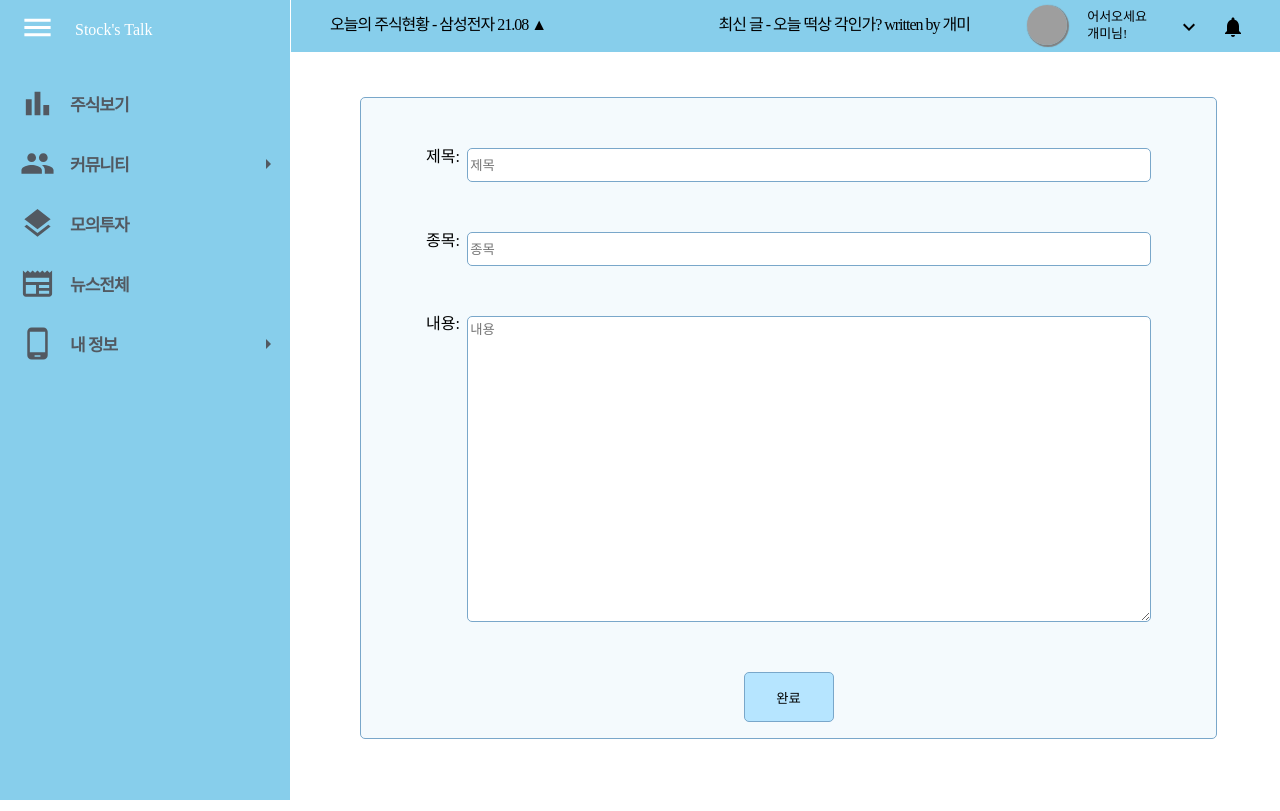
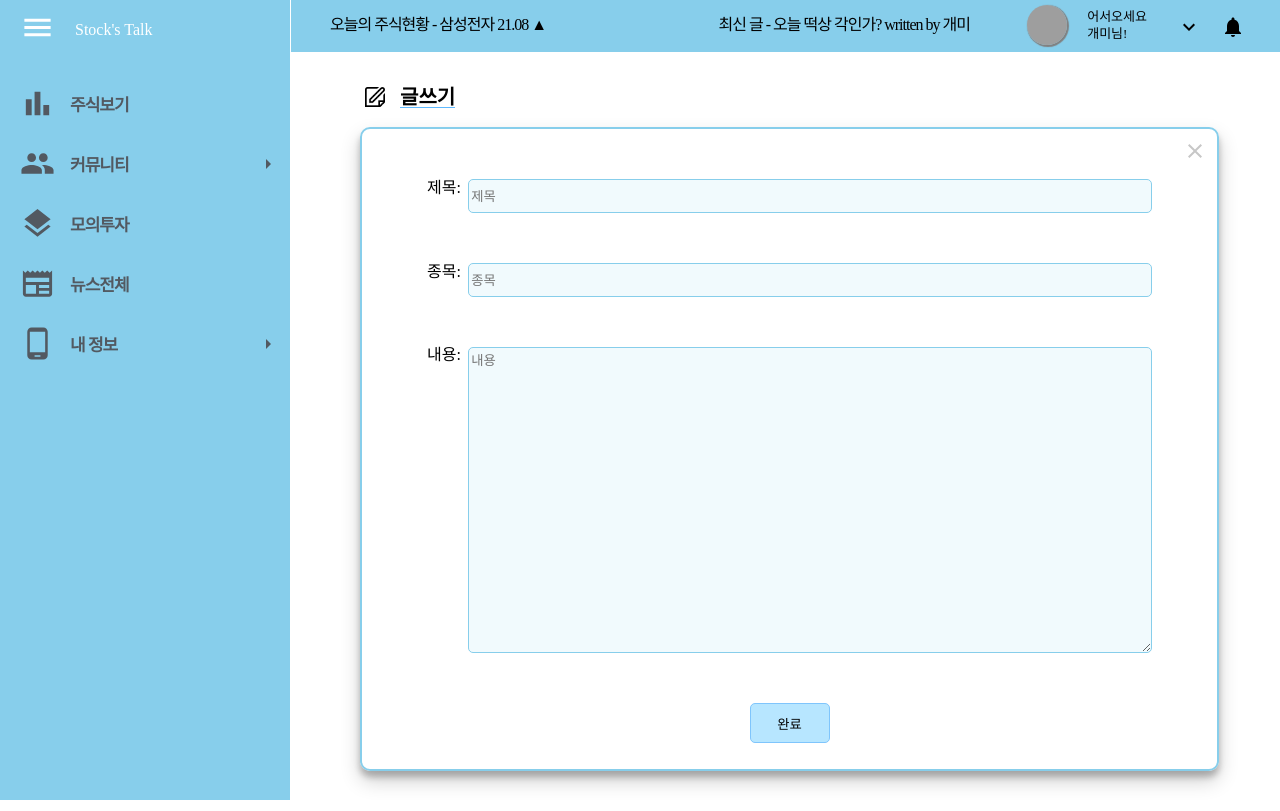
Before and after one commit to innovation-final/Front, a React (Create React App) app: page /communityboardwrite in a window 1280 px wide. Built offline with nearby package versions, Linux system fonts and the light colour scheme; grey boxes are pictures that could not be loaded; a web font is replaced by a local one.

Commit message:
UI/CONFIRM 구현

```diff
--- a/src/component/community/BoardEdit.jsx
+++ b/src/component/community/BoardEdit.jsx
@@ -2,6 +2,8 @@ import React, { useRef } from 'react';
 import styled from 'styled-components';
 import { useQuery, useMutation, useQueryClient } from 'react-query';
 import { useParams, useNavigate } from 'react-router-dom';
+import EditIcon from '@mui/icons-material/Edit';
+import ClearIcon from '@mui/icons-material/Clear';
 import Layout from '../layout/Layout';
 import { postAPI } from '../../shared/api';
 
@@ -46,17 +48,40 @@ function BoardEdit() {
     });
     // 수정 버튼
     const onClickEdit = () => {
+        if (window.confirm('수정하겠습니까?')) {
             editMutation.mutate({
                 title: editTitle,
                 content: editContent,
                 stockName: editStockName,
             });
+            alert('수정되었습니다');
             navigate(`/post/${id}`);
+        } else {
+            return false;
+        }
+        return 0;
     };
 
     return (
         <Layout>
+            <WriteTitle>
+                <Icon>
+                    <EditIcon />
+                </Icon>
+                <Text>글수정</Text>
+            </WriteTitle>
+
             <Card className="card">
+                <ButtonBox>
+                    <ClearButton>
+                        <ClearIcon
+                            name="cancelButton"
+                            onClick={() => {
+                                navigate(`/post/${id}`);
+                            }}
+                        />
+                    </ClearButton>
+                </ButtonBox>
                 <CardLayout className="card-body">
                     <CardDiv>
                         <h1 className="card-text">제목: &nbsp;</h1>
@@ -98,7 +123,7 @@ function BoardEdit() {
                         className="btn btn-outline-primary"
                         onClick={onClickEdit}
                     >
-                        수정완료
+                        수정
                     </Button>
                 </ButtonLayout>
             </Card>
@@ -107,6 +132,24 @@ function BoardEdit() {
 }
 
 export default BoardEdit;
+
+const WriteTitle = styled.div`
+    display: flex;
+    margin-bottom: 10px;
+    height: 20px;
+    align-items: center;
+`;
+const Text = styled.p`
+    font-size: 20px;
+    font-weight: bold;
+    border-bottom-style: solid;
+    border-width: 1.5px;
+    border-color: #5eb9ff;
+`;
+const Icon = styled.div`
+    margin: 15px;
+    height: 20px;
+`;
 
 const CardLayout = styled.div`
     margin: 15px;
@@ -120,28 +163,33 @@ const Card = styled.div`
     margin: 10px;
     height: 80vh;
     width: 95%;
-    border-radius: 5px;
-    border: 1px solid #79a7ca;
-    background-color: #93cce71b;
+    border-radius: 10px;
+
+    border: 2px solid skyblue;
+    box-shadow: rgba(0, 0, 0, 0.19) 0px 10px 20px,
+        rgba(0, 0, 0, 0.23) 0px 6px 6px;
 `;
 
 const Input = styled.input`
     width: 95%;
     height: 30px;
-    border: 1px solid #79a7ca;
+    border: 1px solid skyblue;
+    background-color: #f1fafd;
     border-radius: 5px;
+
     &:focus {
-        outline: 1px solid #00345b;
+        outline: 1px solid #5eb9ff;
     }
 `;
 
 const TextareaContent = styled.textarea`
     width: 95%;
     height: 300px;
-    border: 1px solid #79a7ca;
+    border: 1px solid skyblue;
+    background-color: #f1fafd;
     border-radius: 5px;
     &:focus {
-        outline: 1px solid #00345b;
+        outline: 1px solid #5eb9ff;
     }
 `;
 const ContentDiv = styled.div`
@@ -150,13 +198,14 @@ const ContentDiv = styled.div`
 `;
 
 const Button = styled.button`
-    width: 90px;
-    height: 50px;
-    background-color: #b6e5ff;
-    border: 1px solid #79a7ca;
+    width: 80px;
+    height: 40px;
+    background-color: #b7e6ff;
+    border: 1px solid #7fc5fc;
     border-radius: 5px;
     &:hover {
-        background-color: #c5edff;
+        background-color: #abe4ff;
+        outline: 1px solid #5eb9ff;
     }
 `;
 
@@ -165,3 +214,16 @@ const ButtonLayout = styled.div`
     justify-content: center;
     align-items: center;
 `;
+
+const ClearButton = styled.div`
+    color: #c7c7c7;
+    margin: 10px;
+    &:hover {
+        color: #a3a1a1;
+    }
+`;
+const ButtonBox = styled.div`
+    float: right;
+
+    display: flex;
+`;
--- a/src/component/community/BoardWrite.jsx
+++ b/src/component/community/BoardWrite.jsx
@@ -2,9 +2,11 @@ import React from 'react';
 import styled from 'styled-components';
 import { useMutation, useQueryClient } from 'react-query';
 import { useNavigate } from 'react-router-dom';
+import ClearIcon from '@mui/icons-material/Clear';
 import Layout from '../layout/Layout';
 import useInput from '../../hooks/useInput';
 import { postAPI } from '../../shared/api';
+import writeIcon from '../../static/write.png';
 
 function BoardWrite() {
     const [title, onChangeTitleHandler] = useInput();
@@ -27,13 +29,33 @@ function BoardWrite() {
     });
 
     const submitHandler = () => {
-        mutation.mutate({ content, title, stockName });
-        navigate('/communityboard');
+        if (window.confirm('작성하겠습니까?')) {
+            mutation.mutate({ content, title, stockName });
+            alert('작성되었습니다');
+            navigate('/communityboard');
+        } else {
+            return false;
+        }
+        return 0;
     };
 
     return (
         <Layout>
+            <WriteTitle>
+                <Icon src={writeIcon} />
+                <Text>글쓰기</Text>
+            </WriteTitle>
             <Card className="card">
+                <ButtonBox>
+                    <ClearButton>
+                        <ClearIcon
+                            name="cancelButton"
+                            onClick={() => {
+                                navigate('/CommunityBoard');
+                            }}
+                        />
+                    </ClearButton>
+                </ButtonBox>
                 <CardLayout className="card-body">
                     <CardDiv>
                         <h1 className="card-text">제목: &nbsp;</h1>
@@ -78,7 +100,23 @@ function BoardWrite() {
 }
 
 export default BoardWrite;
-
+const WriteTitle = styled.div`
+    display: flex;
+    margin-bottom: 10px;
+    height: 20px;
+    align-items: center;
+`;
+const Text = styled.p`
+    font-size: 20px;
+    font-weight: bold;
+    border-bottom-style: solid;
+    border-width: 1.5px;
+    border-color: #5eb9ff;
+`;
+const Icon = styled.img`
+    margin: 15px;
+    height: 20px;
+`;
 const CardLayout = styled.div`
     margin: 15px;
 `;
@@ -91,28 +129,31 @@ const Card = styled.div`
     margin: 10px;
     height: 80vh;
     width: 95%;
-    border-radius: 5px;
-    border: 1px solid #79a7ca;
-    background-color: #93cce71b;
+    border-radius: 10px;
+    border: 2px solid skyblue;
+    box-shadow: rgba(0, 0, 0, 0.19) 0px 10px 20px,
+        rgba(0, 0, 0, 0.23) 0px 6px 6px;
 `;
 
 const Input = styled.input`
     width: 95%;
     height: 30px;
-    border: 1px solid #79a7ca;
+    border: 1px solid skyblue;
     border-radius: 5px;
+    background-color: #f1fafd;
     &:focus {
-        outline: 1px solid #00345b;
+        outline: 1px solid #5eb9ff;
     }
 `;
 
 const TextareaContent = styled.textarea`
     width: 95%;
     height: 300px;
-    border: 1px solid #79a7ca;
+    border: 1px solid skyblue;
+    background-color: #f1fafd;
     border-radius: 5px;
     &:focus {
-        outline: 1px solid #00345b;
+        outline: 1px solid #5eb9ff;
     }
 `;
 const ContentDiv = styled.div`
@@ -121,13 +162,14 @@ const ContentDiv = styled.div`
 `;
 
 const Button = styled.button`
-    width: 90px;
-    height: 50px;
-    background-color: #b6e5ff;
-    border: 1px solid #79a7ca;
+    width: 80px;
+    height: 40px;
+    background-color: #b7e6ff;
+    border: 1px solid #7fc5fc;
     border-radius: 5px;
     &:hover {
-        background-color: #c5edff;
+        background-color: #abe4ff;
+        outline: 1px solid #5eb9ff;
     }
 `;
 
@@ -136,3 +178,15 @@ const ButtonLayout = styled.div`
     justify-content: center;
     align-items: center;
 `;
+const ClearButton = styled.div`
+    color: #c7c7c7;
+    margin: 10px;
+    &:hover {
+        color: #a3a1a1;
+    }
+`;
+const ButtonBox = styled.div`
+    float: right;
+
+    display: flex;
+`;
--- a/src/component/post/PostBox.jsx
+++ b/src/component/post/PostBox.jsx
@@ -4,7 +4,7 @@ import styled from 'styled-components';
 import PropTypes from 'prop-types';
 import { useParams, useNavigate } from 'react-router-dom';
 import EditIcon from '@mui/icons-material/Edit';
-import CancelIcon from '@mui/icons-material/Cancel';
+import ClearIcon from '@mui/icons-material/Clear';
 import DeleteOutlineIcon from '@mui/icons-material/DeleteOutline';
 import emptylike from '../../static/emptylike.png';
 import emptydislike from '../../static/emptydislike.png';
@@ -22,7 +22,9 @@ function PostBox() {
     );
 
     const postInfo = data?.data.data;
-    console.log(postInfo);
+
+    const user = data?.data.data.member;
+    console.log(user);
 
     const navigate = useNavigate();
 
@@ -46,7 +48,13 @@ function PostBox() {
     });
 
     const onPostDelete = () => {
+        if (window.confirm('정말 삭제하겠습니까?')) {
             mutation.mutate(id);
+            alert('삭제되었습니다');
+        } else {
+            return false;
+        }
+        return 0;
     };
     // 좋아요
     const likeposts = async req => {
@@ -94,28 +102,36 @@ function PostBox() {
     if (isLoading) return <LoadingSpinner />;
     return (
         <StylePostBox>
-            <ContentWrapper>
-                <SubHeader>
-                    <StockName>{postInfo.stockName}</StockName>
             <div>
+                <ButtonBox>
+                    {user.id && (
+                        <>
                             <DeleteOutlineIcon
                                 name="postDeleteButton"
                                 onClick={onPostDelete}
                             />
-
                             <EditIcon
                                 name="commentButton"
                                 onClick={() => {
                                     navigate(`/boardedit/${id}`);
                                 }}
                             />
-                        <CancelIcon
+                        </>
+                    )}
+                    <ClearButton>
+                        <ClearIcon
                             name="cancelButton"
                             onClick={() => {
                                 navigate('/CommunityBoard');
                             }}
                         />
+                    </ClearButton>
+                </ButtonBox>
             </div>
+            <ContentWrapper>
+                <SubHeader>
+                    <StockName>{postInfo.stockName}</StockName>
+
                     <PostInfoBox>
                         <ViewCount>조회 수 : 0</ViewCount>
                         <CommentCount>
@@ -190,13 +206,14 @@ PostBox.propTypes = {
 const StylePostBox = styled.div`
     position: relative;
     display: flex;
+
     flex-direction: column;
     justify-content: space-between;
 `;
 const ContentWrapper = styled.div`
     position: relative;
     min-height: 500px;
-    padding: 30px;
+    padding-top: 10px;
     margin-bottom: 30px;
 
     display: flex;
@@ -242,8 +259,8 @@ const SubHeader = styled.div`
 const PostInfoBox = styled.div`
     display: flex;
     flex-direction: row;
-    width: 15%;
-    margin-right: 20px;
+    width: 9%;
+
     justify-content: space-evenly;
 `;
 const ViewCount = styled.div`
@@ -280,29 +297,14 @@ const JoinBtn = styled.img`
     width: 30px;
 `;
 
-// const LikeBox = styled.div``;
+const ButtonBox = styled.div`
+    float: right;
 
-// const Editbutton = styled.button`
-//     width: 90px;
-//     height: 30px;
-//     background-color: #ffffff;
-//     border: 1px solid #79a7ca;
-//     border-radius: 5px;
-//     box-shadow: rgba(50, 50, 93, 0.25) 0px 6px 12px -2px,
-//         rgba(0, 0, 0, 0.3) 0px 3px 7px -3px;
-//     &:hover {
-//         background-color: #b2dbf4;
-//     }
-// `;
-// const Deletebutton = styled.button`
-//     width: 90px;
-//     height: 30px;
-//     background-color: #ffffff;
-//     border: 1px solid #79a7ca;
-//     border-radius: 5px;
-//     box-shadow: rgba(50, 50, 93, 0.25) 0px 6px 12px -2px,
-//         rgba(0, 0, 0, 0.3) 0px 3px 7px -3px;
-//     &:hover {
-//         background-color: #b2dbf4;
-//     }
-// `;
+    display: flex;
+`;
+const ClearButton = styled.div`
+    color: #c7c7c7;
+    &:hover {
+        color: #a3a1a1;
+    }
+`;
```
Also changed, not shown: src/static/write.png (added). Lines whose indentation alone changed are shown as unchanged.
